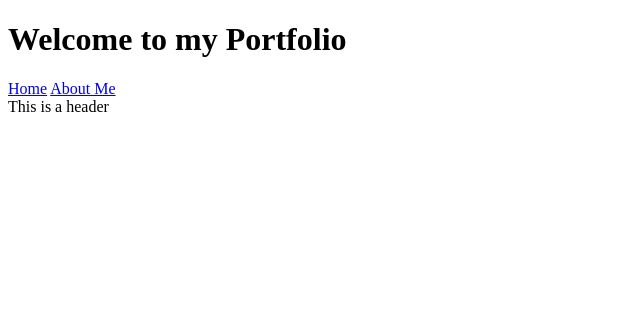
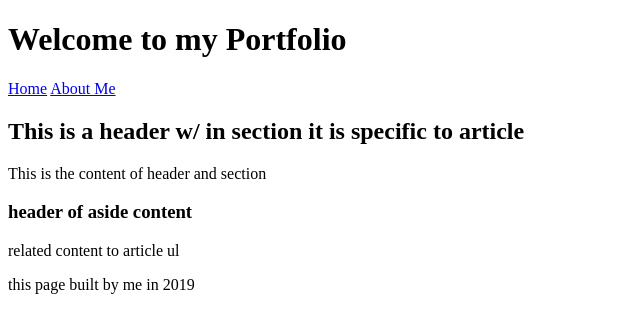
Before and after one commit to cpmoore93/second-assignment, a plain HTML site: page index.html in a window 1280 px wide. Shown: the whole page, without its empty margins (0-640 px from the left). Drawn offline with Linux system fonts and the light colour scheme.

Commit message:
updated file

```diff
--- a/index.html
+++ b/index.html
@@ -6,13 +6,29 @@
     <title>Portfolio</title>
   </head>
   <body>
-    <h1>Welcome to my Portfolio</h1>
-    <nav>
-      <a href="/Home/">Home</a>
-      <a href="/About Me">About Me</a>
-    </nav>
+    <header>
+      <h1>Welcome to my Portfolio</h1>
+
+        <nav>
+          <a href="/Home/">Home</a>
+          <a href="/About Me">About Me</a>
+        </nav>
+    </header>
+      <section>
+        <h2> This is a header w/ in section it is specific to article</h2>
+        <article>This is the content of header and section</article>
+        <aside>
+          <h3>header of aside content </h3>
+
+          related content to article ul  </aside>
+      </section>
+      <footer>
+        <p> this page built by me in 2019</p>
+      </footer>
       <article>
-        <header> This is a header </header>
+
+
+
 
       </article>
 
```
